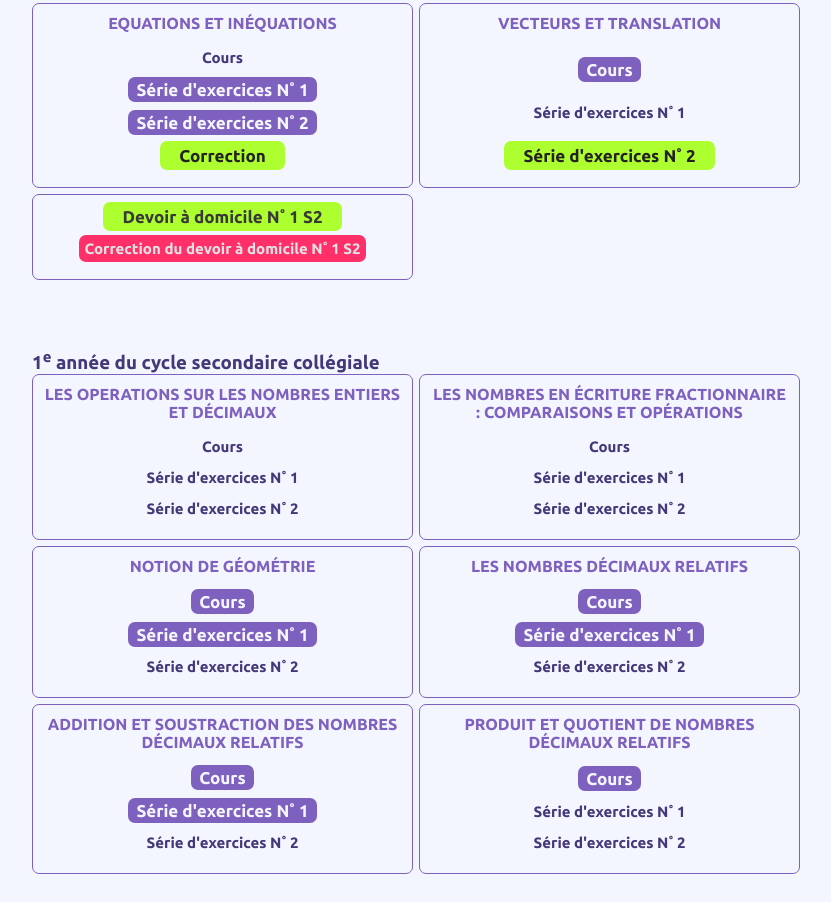
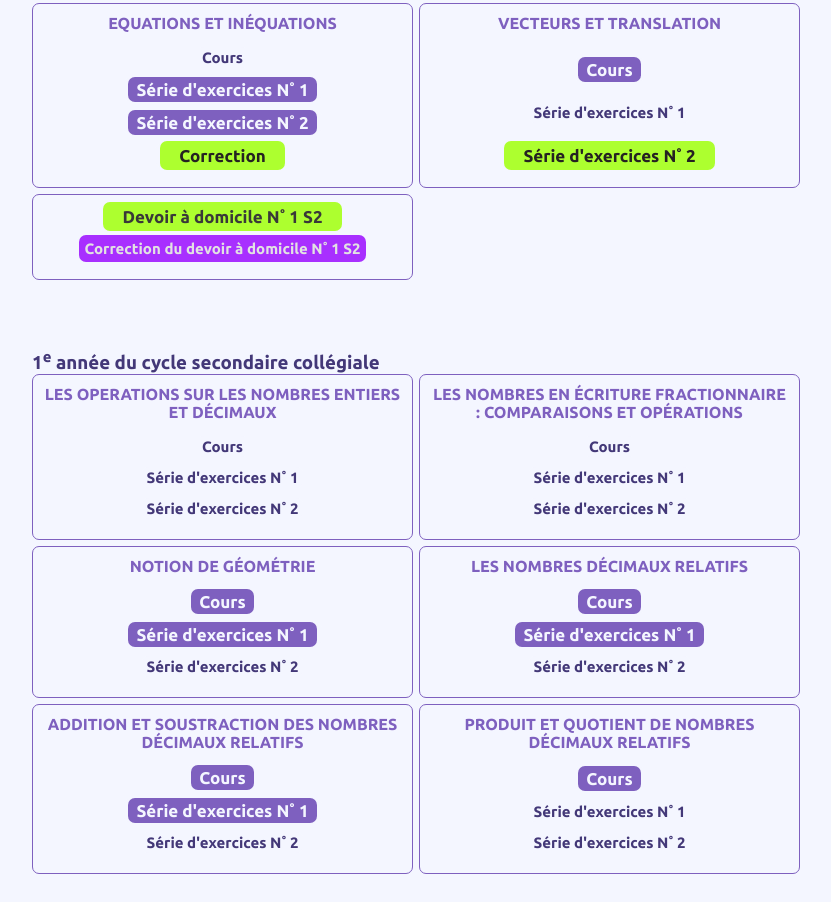
Before and after one commit to Ayo-Oub/collegeMaths, a plain HTML site: page index.html in a window 1280 px wide. Shown: the part 687-1589 px from the top of the page, without its empty margins (224-1055 px from the left). Drawn offline with Linux system fonts and the light colour scheme.

Commit message:
modified

```diff
--- a/index.html
+++ b/index.html
@@ -82,7 +82,7 @@
           <div class="box">
 
             <p><a style="background-color: greenyellow; color: rgb(57, 57, 57); padding: 5px 19px;"  href="Exercices/3Apic/devoir1S2.pdf" download>Devoir à domicile N˚ 1 S2</a></p>
-             <p><a style="background-color: rgb(255, 47, 106); color: rgb(226, 226, 226); padding: 5px 5px;font-size: 15px;"  href="Exercices/3Apic/corrDevo4.pdf" download>Correction du devoir à domicile N˚ 1 S2</a></p>
+             <p><a style="background-color: rgb(168, 47, 255); color: rgb(226, 226, 226); padding: 5px 5px;font-size: 15px;"  href="Exercices/3Apic/corrDevo4.pdf" download>Correction du devoir à domicile N˚ 1 S2</a></p>
           </div>
         </div>
       </div>
```
